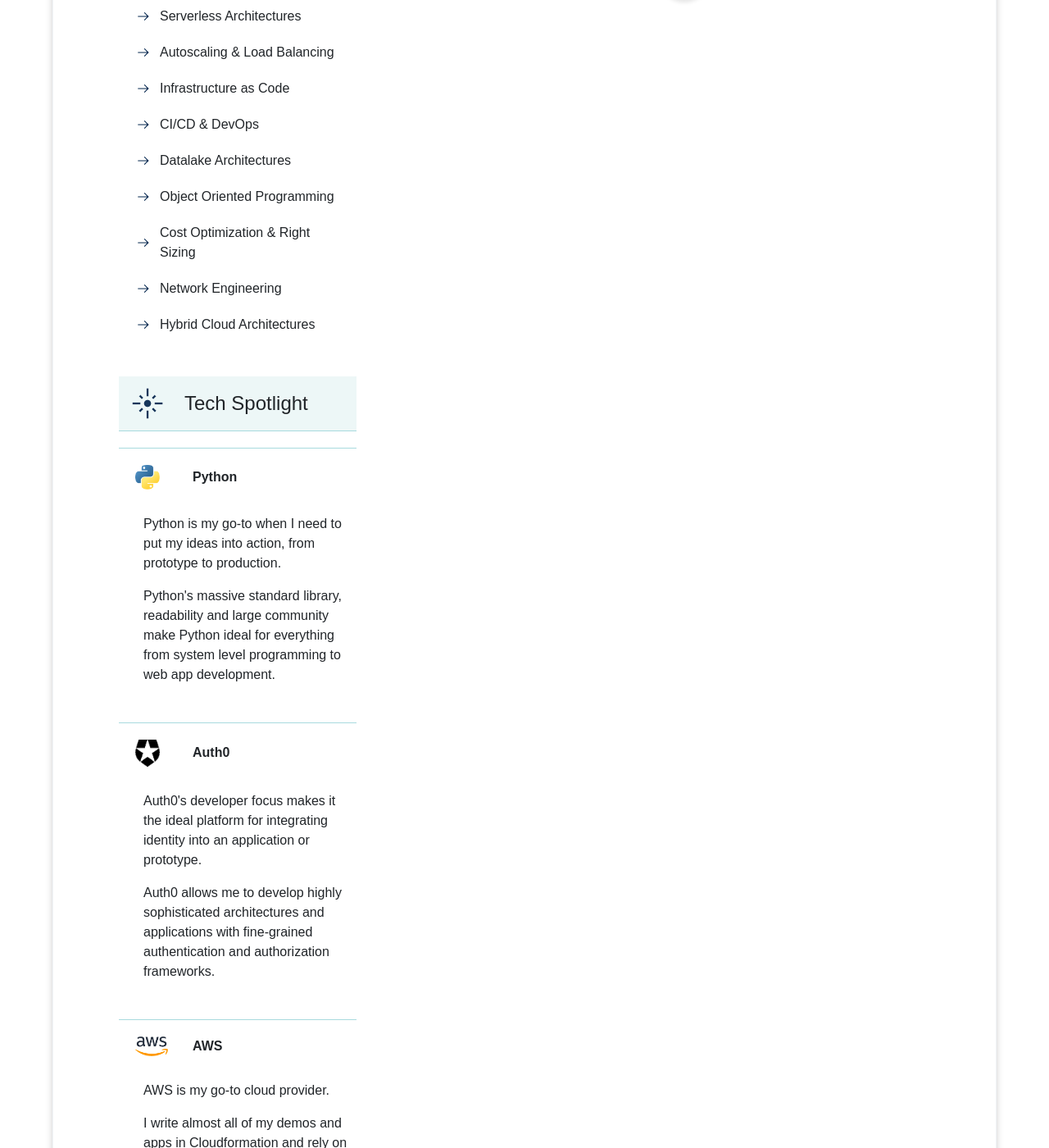
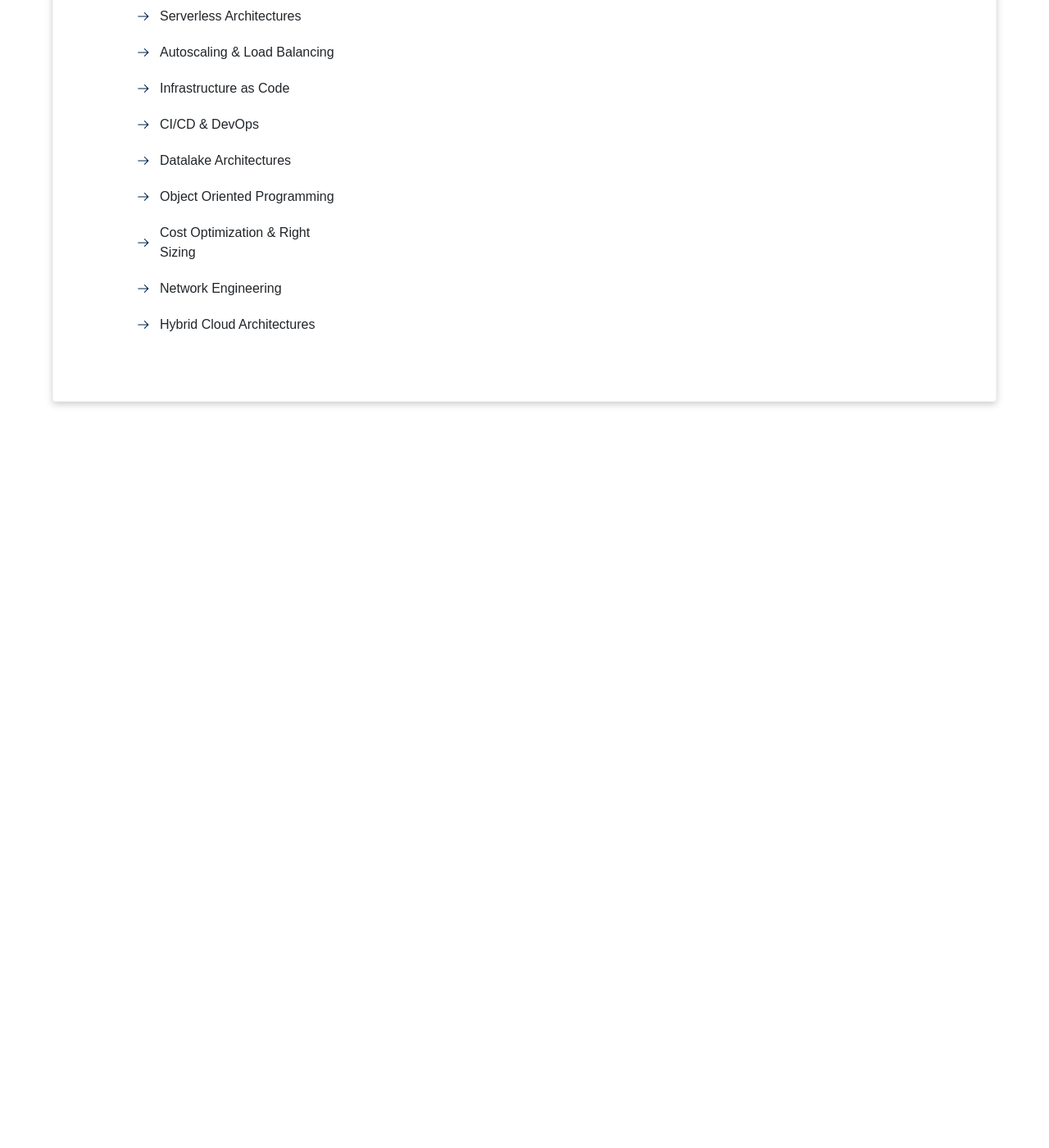
Before and after one commit to mcooper-cloud/mcooper-cloud.github.io, a Jekyll site: the page built from index.html, in a window 1280 px wide and 1400 px high, scrolled down 1755 px. Shown: the whole window at 82% size. Built offline with Jekyll 4.4.1, drawn with Linux system fonts in a browser that asks for light colours; some of the changed text lies outside the part shown.

Commit message:
update:default layout

```diff
--- a/_layouts/default.html
+++ b/_layouts/default.html
@@ -129,73 +129,11 @@
                             </ul>
                         </div>
                     </div>
-                    <div class="subsection">
-                        <div class="title spotlight">Tech Spotlight</div>
-                        <table  class="spotlight">
-                            <tbody>
-                                <tr>
-                                    <td class="logo"><img src="./www/img/logos/python.png" class="python"></td>
-                                    <td class="name">Python</td>
-                                </tr>
-                                <tr>
-                                    <td class="explain" colspan=2>
-                                        <p>Python is my go-to when I need to put my ideas into action, from prototype to production.</p>
-                                        <p>Python's massive standard library, readability and large community make Python ideal for everything from system level programming to web app development.</p>
-                                    </td>
-                                </tr>
-                            </tbody>
-                        </table>
-                        <table  class="spotlight">
-                            <tbody>
-                                <tr>
-                                    <td class="logo"><img src="./www/img/logos/auth0.png" class="auth0"></td>
-                                    <td class="name">Auth0</td>
-                                </tr>
-                                <tr>
-                                    <td class="explain" colspan=2>
-                                        <p>Auth0's developer focus makes it the ideal platform for integrating identity into an application or prototype.</p>
-                                        <p>Auth0 allows me to develop highly sophisticated architectures and applications with fine-grained authentication and authorization frameworks.</p>
-                                    </td>
-                                </tr>
-                            </tbody>
-                        </table>
-                        <table  class="spotlight">
-                            <tbody>
-                                <tr>
-                                    <td class="logo"><img src="./www/img/logos/aws.png" class="aws"></td>
-                                    <td class="name">AWS</td>
-                                </tr>
-                                <tr>
-                                    <td class="explain" colspan=2>
-                                        <p>AWS is my go-to cloud provider.</p>
-                                        <p>I write almost all of my demos and apps in Cloudformation and rely on the platform's built-in IAM policy context to develop all sorts of interesting automations and applications.</p>
-                                    </td>
-                                </tr>
-                            </tbody>
-                        </table>
-                        <table  class="spotlight">
-                            <tbody>
-                                <tr>
-                                    <td class="logo"><img src="./www/img/logos/docker.png" class="docker"></td>
-                                    <td class="name">Docker</td>
-                                </tr>
-                                <tr>
-                                    <td class="explain" colspan=2>
-                                        <p>In the cloud-native community, Docker is a staple.</p>
-                                        <p>Docker provides a level of consistency that allows us to move beyond the debate of multi-cloud and vendor lock-in.</p>
-                                    </td>
-                                </tr>
-                            </tbody>
-                        </table>
-                    </div>
                 </div>
                 <div class="col-md-8 middle-right">
                     <div class="subsection">
                         <div class="title knowledge">Knowledge Base</div>
                         <div class="body">
-                            <p>
-                                Thoughts, experiments and knowledge by osmosis; spanning my career in infosec, data wrangling & fraud fighting. Keeping it light ...
-                            </p>
                             <div id="content">
                                 {{ content }}
                             </div>
@@ -219,19 +157,6 @@
                                 </tbody>
                             </table>
                         </div>
-                        <div class="wrap-it-up">
-                            <p>Like what you see?  Get in touch.</p>
-                            <a href="https://linkedin.com/in/mcoopercloud" target="_blank">
-                                <ul class="button-wrapper bottom">
-                                    <li class="icon contact">
-                                        <span class="tooltip">Contact Matt</span>
-                                        <span>
-                                            <img src="./www/img/logos/linkedin.png" class="icon-img">
-                                        </span>
-                                    </li>
-                                </ul>
-                            </a>
-                        </div>
                     </div>
                 </div>
             </div>
```
